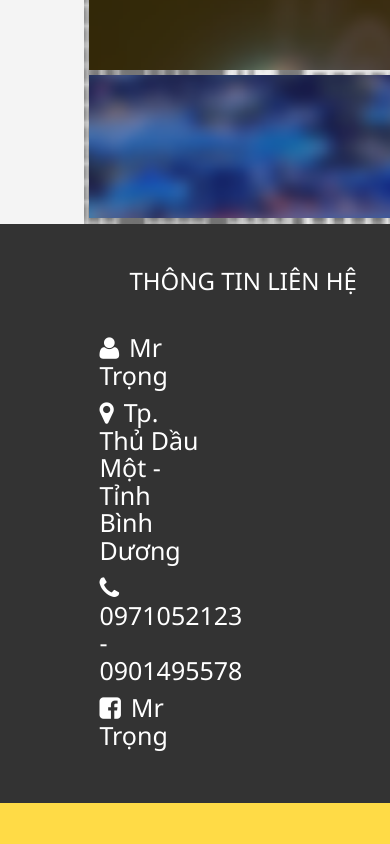
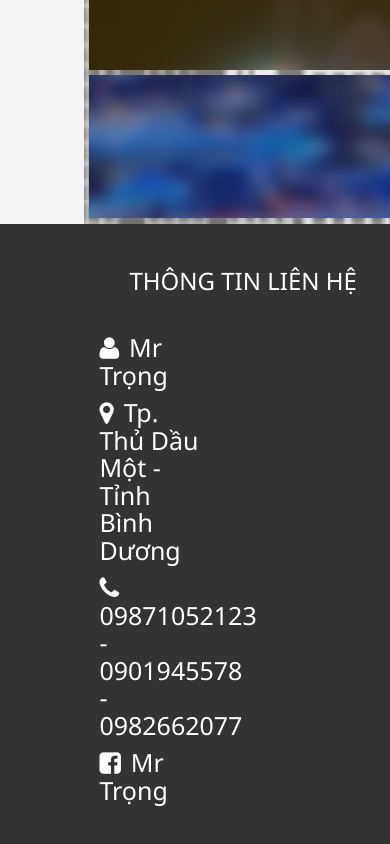
Before and after one commit to nvduc2910/sonnhasuanha, a plain HTML site: page index.html in a window 390 px wide. Shown: the part 10552-11396 px from the top of the page. Before the commit the page ends 11355 px from the top, so only its background shows below. Drawn offline with nearby package versions, Linux system fonts and the light colour scheme; a web font is replaced by a local one.

Commit message:
change phone number

```diff
--- a/index.html
+++ b/index.html
@@ -567,7 +567,7 @@
                     </div>
 
                     <div class="col-md-4 text-center">
-                        <h4><i class="fa fa-phone" aria-hidden="true" style="color: #fff; padding-right: 10px;"></i>0971052123 - 0901495578</h4>
+                        <h4><i class="fa fa-phone" aria-hidden="true" style="color: #fff; padding-right: 10px;"></i>09871052123 - 0901945578 - 0982662077</h4>
                     </div>
 
                     <div class="col-md-2 text-center">
```
